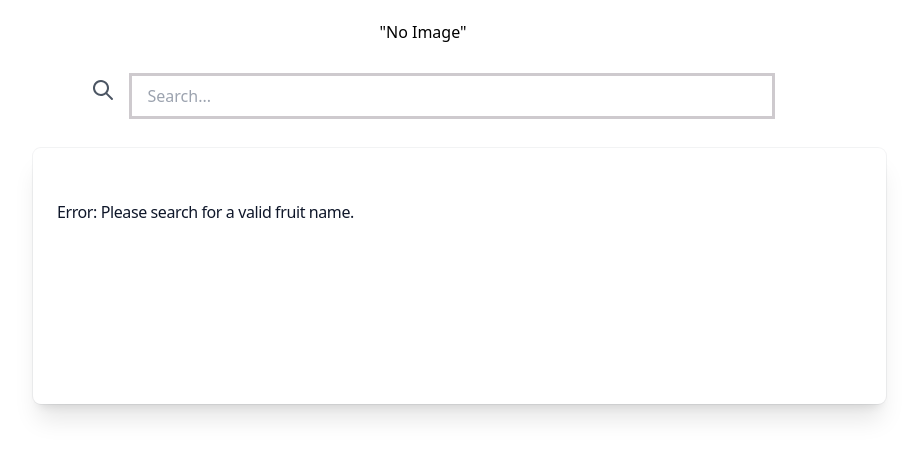
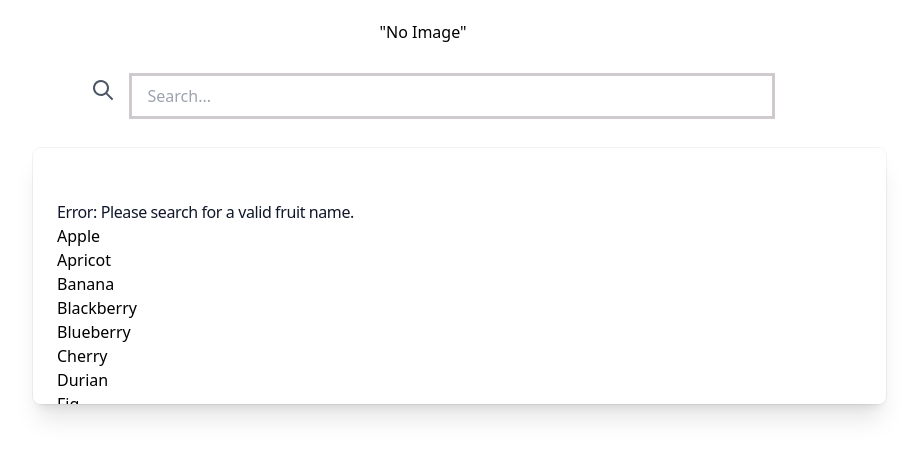
Before and after one commit to kaitchau/NutriFruit, a React (Create React App) app: page / in a window 1280 px wide. Both pictures are taken after a click on the button 320 px from the left and 366 px from the top of the page. Shown: the top 458 px of the page, without its empty margins (217-1135 px from the left). Built offline with nearby package versions, Linux system fonts and the light colour scheme.

Commit message:
added option to display valid fruits

```diff
--- /dev/null
+++ b/src/Hooks/ValidFruits.js
@@ -0,0 +1,35 @@
+const ValidFruits = [
+  "Apple",
+  "Apricot",
+  "Banana",
+  "Blackberry",
+  "Blueberry",
+  "Cherry",
+  "Durian",
+  "Fig",
+  "Gooseberry",
+  "Grapes",
+  "GreenApple",
+  "Guava",
+  "Kiwi",
+  "Lemon",
+  "Lime",
+  "Lingonberry",
+  "Lychee",
+  "Mango",
+  "Melon",
+  "Orange",
+  "Papaya",
+  "Passionfruit",
+  "Pear",
+  "Persimmon",
+  "Pineapple",
+  "Plum",
+  "Raspberry",
+  "Strawberry",
+  "Tomato",
+  "Umbu",
+  "Watermelon",
+];
+
+export default ValidFruits;
--- a/src/InvalidFruit.js
+++ b/src/InvalidFruit.js
@@ -1,12 +1,16 @@
 import React from "react";
+import ValidFruits from "./Hooks/ValidFruits";
 
 const NutritionText = () => {
+  const listItems = ValidFruits.map((fruit) => <p>{fruit}</p>);
+
   return (
-    <div className="relative h-64 w-100 ...">
-      <div className="absolute inset-y-0 left-[250px] w-2/3 bg-white dark:bg-slate-900 rounded-lg px-6 py-8 ring-1 ring-slate-900/5 shadow-xl">
+    <div className="relative h-64 w-100">
+      <div className="absolute inset-y-0 left-[250px] w-2/3 bg-white dark:bg-slate-900 rounded-lg px-6 py-8 ring-1 ring-slate-900/5 shadow-xl overflow-auto">
         <h3 className="text-slate-900 dark:text-white mt-5 text-base font-medium tracking-tight">
           Error: Please search for a valid fruit name.
         </h3>
+        {listItems}
       </div>
     </div>
   );
```
